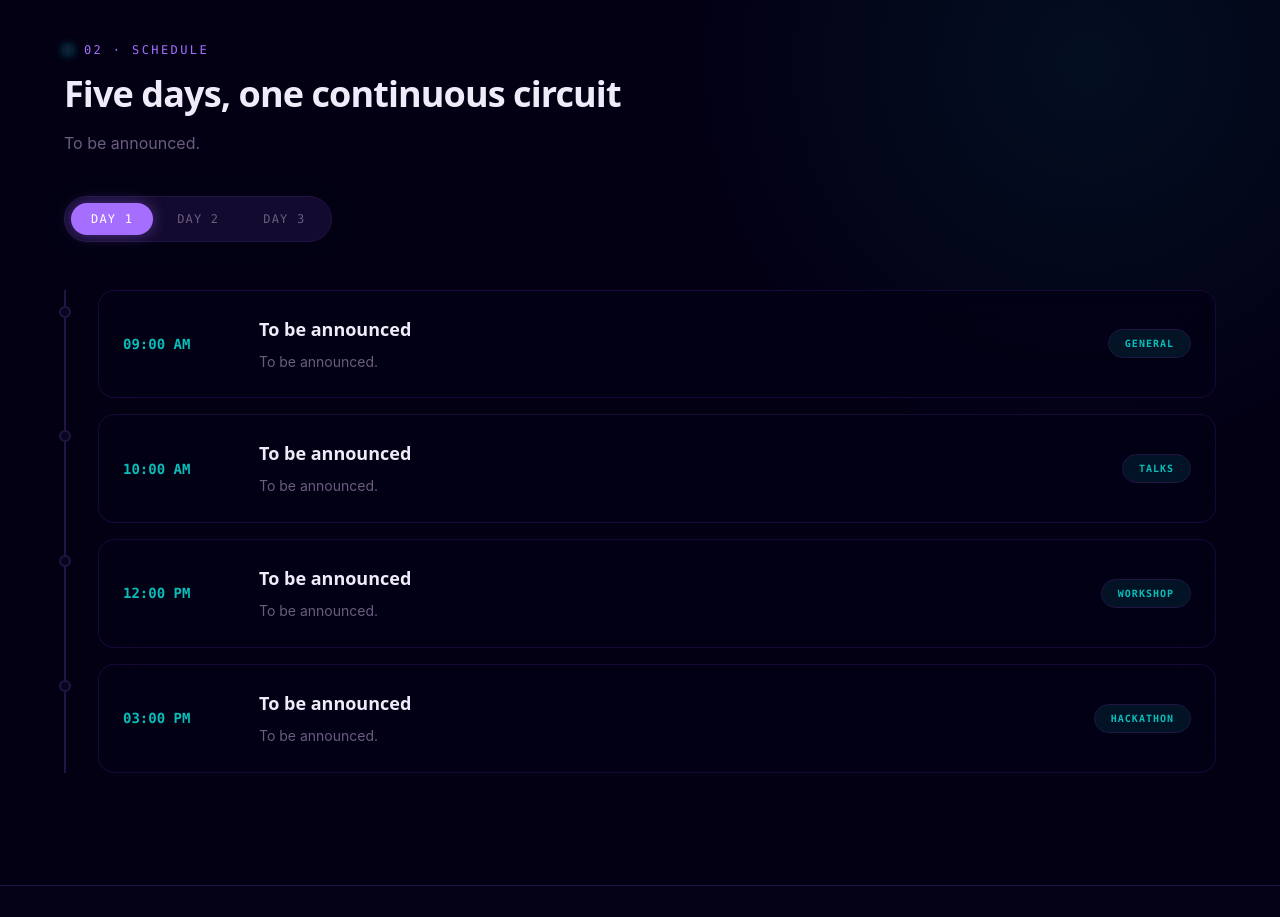
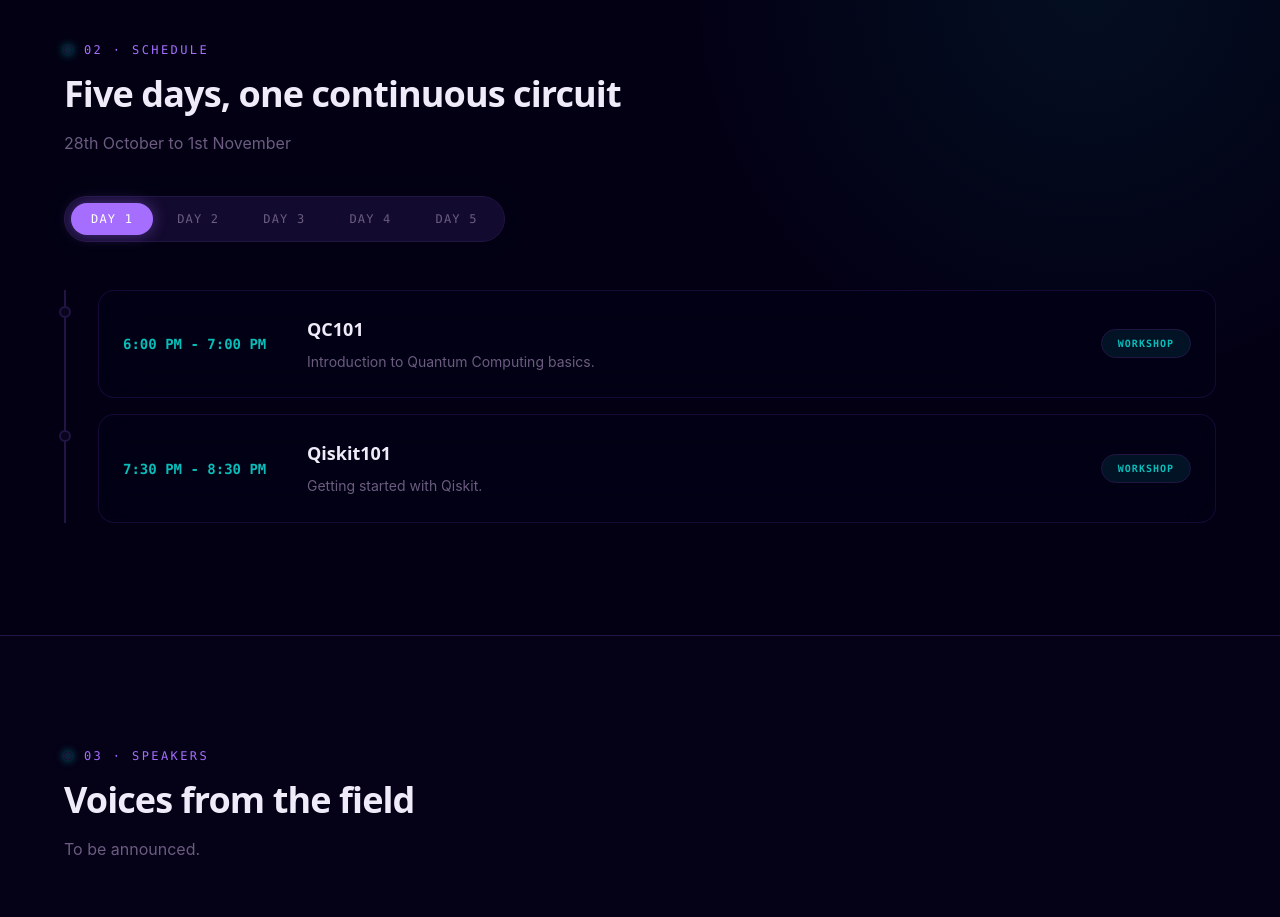
Before and after one commit to ashwng/Qiskit-Fall-Fest-2026_website, a Next.js app: page / in a window 1280 px wide. Shown: the part 2540-3457 px from the top of the page. Built offline with nearby package versions, Linux system fonts and the light colour scheme; no server answers.

Commit message:
feat: update schedule to 5 days with specific times

```diff
--- a/src/components/sections/ScheduleSection.tsx
+++ b/src/components/sections/ScheduleSection.tsx
@@ -21,7 +21,7 @@ export function ScheduleSection() {
       <SectionHeading
         eyebrow="02 · Schedule"
         title="Five days, one continuous circuit"
-        description="To be announced."
+        description="28th October to 1st November"
       />
 
       <div
@@ -60,7 +60,7 @@ export function ScheduleSection() {
               className="absolute -left-[calc(2rem+7px)] top-4 h-3 w-3 rounded-full border-2 border-violet-bright bg-surface transition-all duration-300 group-hover:bg-violet-bright group-hover:shadow-[0_0_12px_rgba(165,110,255,0.8)] group-hover:scale-125"
             />
             <div className="glass-dark flex flex-col gap-3 rounded-2xl p-6 sm:flex-row sm:items-center sm:gap-6 transition-all duration-300 hover:border-violet-bright/50 hover:shadow-[0_0_25px_rgba(138,63,252,0.15)] hover:bg-surface-2/80 hover:-translate-x-1 hover:translate-y-0.5">
-              <div className="w-28 shrink-0 font-mono text-sm font-bold text-cyan">
+              <div className="w-32 sm:w-40 shrink-0 font-mono text-sm font-bold text-cyan">
                 {item.time}
               </div>
               <div className="flex-1">
--- a/src/data/schedule.ts
+++ b/src/data/schedule.ts
@@ -1,84 +1,101 @@
 import type { ScheduleItem } from "@/types";
 
 export const schedule: ScheduleItem[] = [
+  // Day 1
   {
     id: "d1-01",
     day: "Day 1",
-    time: "09:00 AM",
-    title: "To be announced",
-    description: "To be announced.",
-    track: "General",
+    time: "6:00 PM - 7:00 PM",
+    title: "QC101",
+    description: "Introduction to Quantum Computing basics.",
+    track: "Workshop",
   },
   {
     id: "d1-02",
     day: "Day 1",
-    time: "10:00 AM",
-    title: "To be announced",
-    description: "To be announced.",
-    track: "Talks",
-  },
-  {
-    id: "d1-03",
-    day: "Day 1",
-    time: "12:00 PM",
-    title: "To be announced",
-    description: "To be announced.",
+    time: "7:30 PM - 8:30 PM",
+    title: "Qiskit101",
+    description: "Getting started with Qiskit.",
     track: "Workshop",
   },
-  {
-    id: "d1-04",
-    day: "Day 1",
-    time: "03:00 PM",
-    title: "To be announced",
-    description: "To be announced.",
-    track: "Hackathon",
-  },
+
+  // Day 2
   {
     id: "d2-01",
     day: "Day 2",
-    time: "09:00 AM",
-    title: "To be announced",
-    description: "To be announced.",
+    time: "6:00 PM - 7:00 PM",
+    title: "Campus Talk",
+    description: "Insights from our campus researchers.",
     track: "Talks",
   },
   {
     id: "d2-02",
     day: "Day 2",
-    time: "11:00 AM",
-    title: "To be announced",
-    description: "To be announced.",
-    track: "Workshop",
+    time: "7:30 PM - 8:30 PM",
+    title: "IBM Talk",
+    description: "Industry perspectives from IBM experts.",
+    track: "Talks",
   },
-  {
-    id: "d2-03",
-    day: "Day 2",
-    time: "07:00 PM",
-    title: "To be announced",
-    description: "To be announced.",
-    track: "Hackathon",
-  },
+
+  // Day 3
   {
     id: "d3-01",
     day: "Day 3",
-    time: "10:00 AM",
-    title: "To be announced",
-    description: "To be announced.",
-    track: "Hackathon",
+    time: "6:00 PM - 7:00 PM",
+    title: "Campus Talk",
+    description: "Deep dive into quantum algorithms.",
+    track: "Talks",
   },
   {
     id: "d3-02",
     day: "Day 3",
-    time: "01:00 PM",
-    title: "To be announced",
-    description: "To be announced.",
-    track: "Hackathon",
+    time: "7:30 PM - 8:30 PM",
+    title: "IBM Talk",
+    description: "Scaling quantum hardware.",
+    track: "Talks",
+  },
+
+  // Day 4
+  {
+    id: "d4-01",
+    day: "Day 4",
+    time: "10:00 AM - 11:00 AM",
+    title: "Campus Talk",
+    description: "Quantum machine learning applications.",
+    track: "Talks",
   },
   {
-    id: "d3-03",
-    day: "Day 3",
-    time: "05:00 PM",
+    id: "d4-02",
+    day: "Day 4",
+    time: "11:30 AM - 12:30 PM",
+    title: "IBM Talk",
+    description: "Error mitigation and error correction.",
+    track: "Talks",
+  },
+  {
+    id: "d4-03",
+    day: "Day 4",
+    time: "2:00 PM - 3:00 PM",
+    title: "Campus Talk",
+    description: "Student projects and research showcase.",
+    track: "Talks",
+  },
+  {
+    id: "d4-04",
+    day: "Day 4",
+    time: "3:30 PM - 4:30 PM",
+    title: "IBM Talk",
+    description: "The future of quantum utility.",
+    track: "Talks",
+  },
+
+  // Day 5
+  {
+    id: "d5-01",
+    day: "Day 5",
+    time: "TBA",
     title: "To be announced",
-    description: "To be announced.",
+    description: "Schedule for Day 5 will be updated soon.",
     track: "General",
   },
 ];
```
